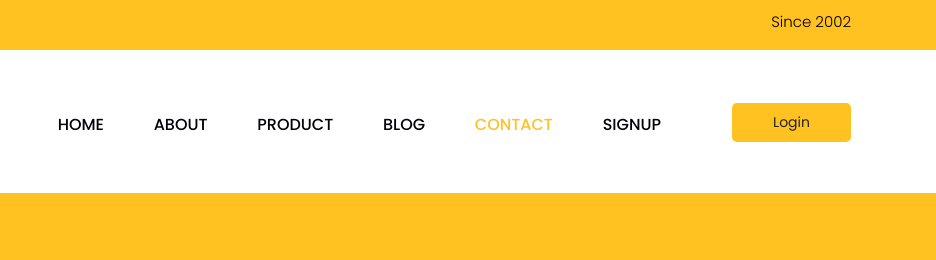
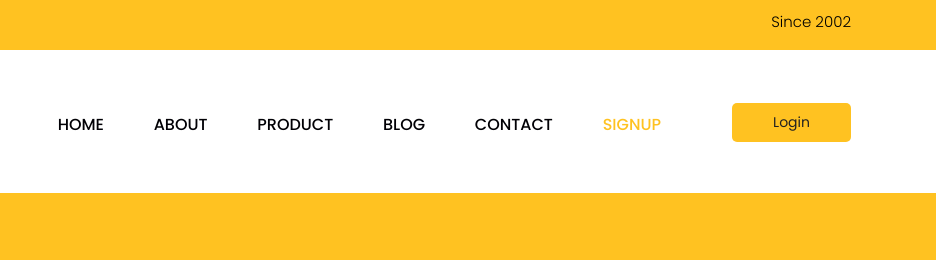
Before and after one commit to Abhi-Rajoba/abhishekwebsite.github.io, a plain HTML site: page signup.html in a window 1280 px wide. Shown: the top 260 px of the page, 344-1280 px from the left. Drawn offline with nearby package versions, Linux system fonts and the light colour scheme.

Commit message:
Update signup.html

```diff
--- a/signup.html
+++ b/signup.html
@@ -79,8 +79,8 @@
                               <li> <a href="about.html">About</a> </li>
                               <li> <a href="product.html">product</a> </li>
                               <li> <a href="blog.html"> Blog</a> </li>
-                              <li class="active"> <a href="contact.html">Contact</a> </li>
-                              <li class="mean-last"> <a href="signup.html">signup</a> </li>
+                              <li class=""> <a href="contact.html">Contact</a> </li>
+                              <li class="mean-last active"> <a href="signup.html">signup</a> </li>
 
                            </ul>
                         </nav>
```
